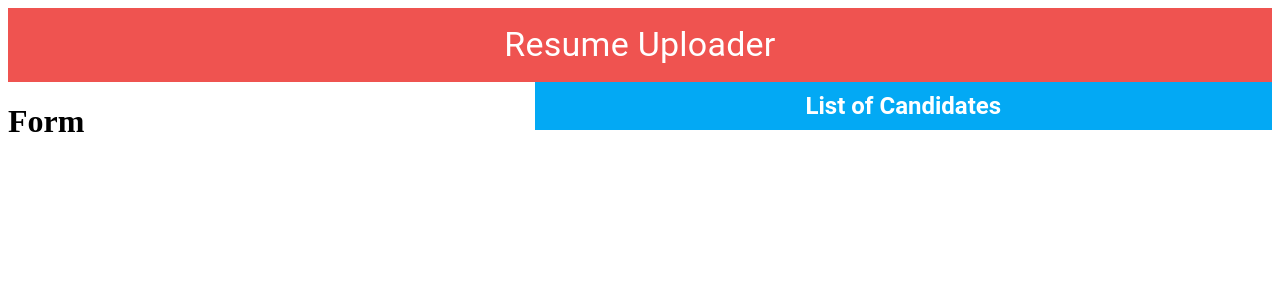
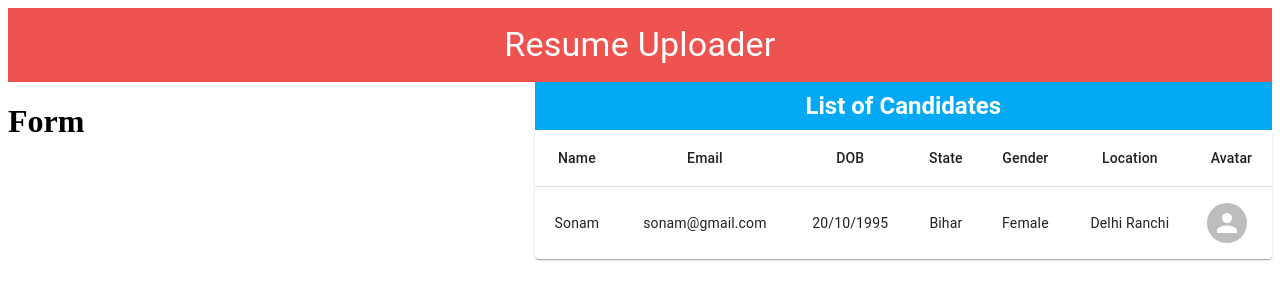
Before and after one commit to akankshakriti09/ResumeUploader, a React (Create React App) app: page / in a window 1280 px wide. Shown: the top 300 px of the page. Built offline with nearby package versions, Linux system fonts and the light colour scheme.

Commit message:
created TableContainer

```diff
--- a/src/App.js
+++ b/src/App.js
@@ -23,6 +23,34 @@ function App() {
                 List of Candidates
               </Typography>
           </Box>
+
+          <TableContainer component={Paper}>
+            <Table sx={{ minWidth: 650 }} aria-label="simple table">
+              <TableHead>
+                <TableRow>
+                  <TableCell align="center">Name</TableCell>
+                  <TableCell align="center">Email</TableCell>
+                  <TableCell align="center">DOB</TableCell>
+                  <TableCell align="center">State</TableCell>
+                  <TableCell align="center">Gender</TableCell>
+                  <TableCell align="center">Location</TableCell>
+                  <TableCell align="center">Avatar</TableCell>
+                </TableRow>
+              </TableHead>
+              <TableBody>
+                <TableRow sx={{ '&:last-child td, &:last-child th': { border: 0 } }}>
+                  <TableCell align="center">Sonam</TableCell>
+                  <TableCell align="center">sonam@gmail.com</TableCell>
+                  <TableCell align="center">20/10/1995</TableCell>
+                  <TableCell align="center">Bihar</TableCell>
+                  <TableCell align="center">Female</TableCell>
+                  <TableCell align="center">Delhi Ranchi</TableCell>
+                  <TableCell align="center"><Avatar src="#" /></TableCell>
+                </TableRow>
+              </TableBody>
+            </Table>
+          </TableContainer>
+
         </Grid>
       </Grid>
     </>
```
